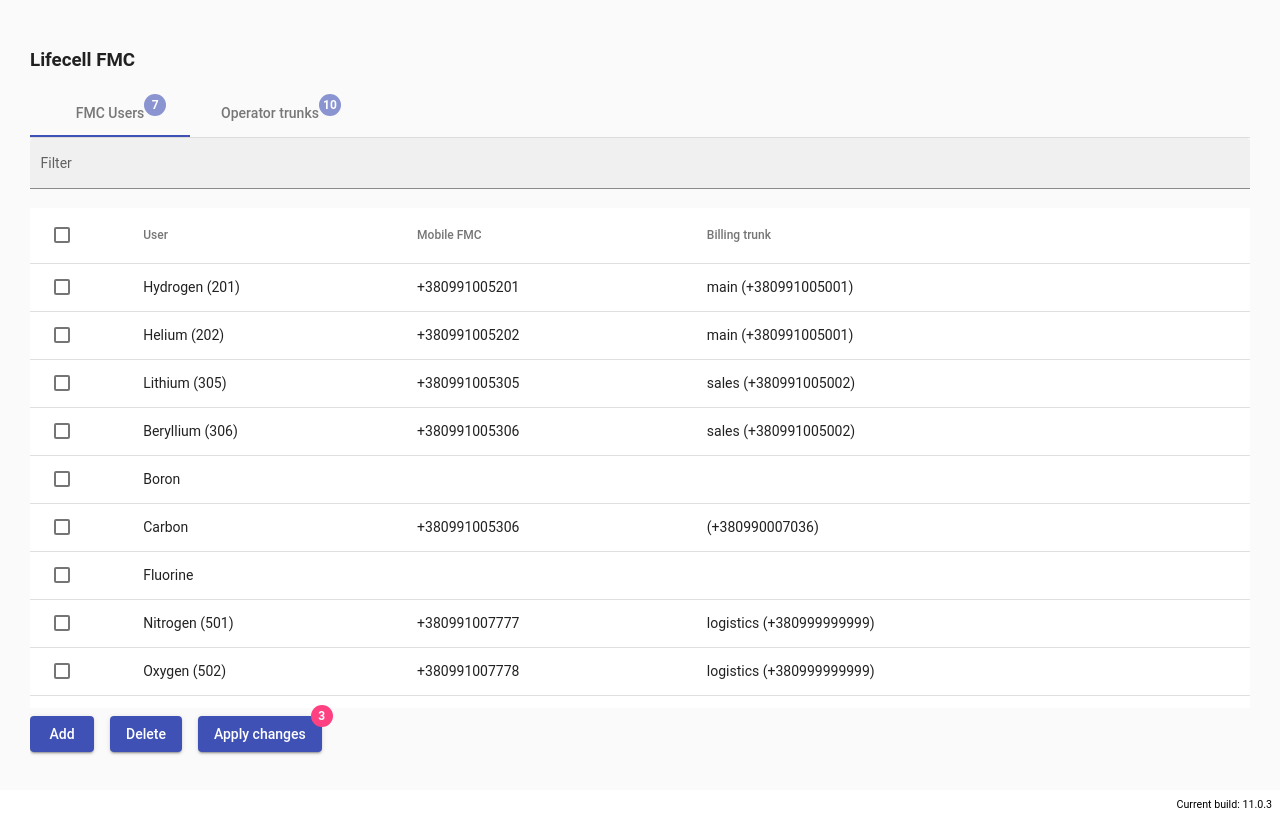
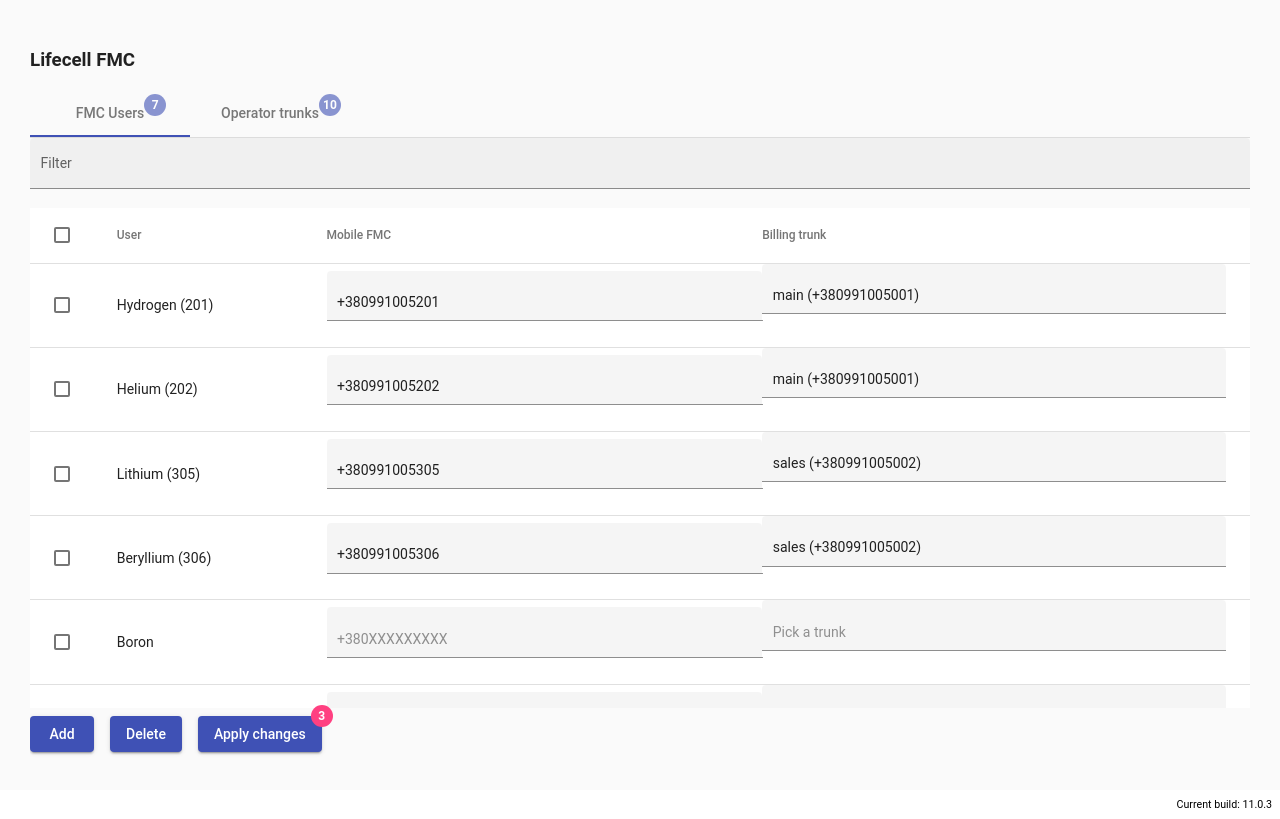
Before and after one commit to handsome911/angular-lpqqvg, an Angular app: page / in a window 1280 px wide. Built offline with nearby package versions, Linux system fonts and the light colour scheme.

Commit message:
3 files modified

```diff
--- a/src/app/table-selection-example.css
+++ b/src/app/table-selection-example.css
@@ -31,3 +31,13 @@
 .example-button-row .mat-button-base {
   margin: 8px 16px 8px 0;
 }
+
+.example-form {
+  min-width: 150px;
+  max-width: 500px;
+  width: 100%;
+}
+
+.example-full-width {
+  width: 100%;
+}
--- a/src/app/table-selection-example.html
+++ b/src/app/table-selection-example.html
@@ -46,13 +46,50 @@
       <!-- Mobile FMC Column -->
       <ng-container matColumnDef="number">
         <th mat-header-cell *matHeaderCellDef mat-sort-header> Mobile FMC </th>
-        <td mat-cell *matCellDef="let element"> {{element.number}} </td>
+        <td mat-cell *matCellDef="let element; let i = index">
+
+          <mat-form-field floatLabel="never">
+            <input matInput
+                    [name]="'number' + i"
+                    value="{{element.number}}"
+                    pattern="(+38)\d{10}"
+                    type="text"
+                    aria-label="number"
+                    placeholder="+380XXXXXXXXX"
+            >
+          </mat-form-field>
+        </td>
       </ng-container>
 
       <!-- Billing trunk Column -->
       <ng-container matColumnDef="trunk">
         <th mat-header-cell *matHeaderCellDef mat-sort-header> Billing trunk </th>
-        <td mat-cell *matCellDef="let element"> {{element.trunk}} </td>
+        <td mat-cell *matCellDef="let element"
+        >
+
+
+<form class="example-form">
+  <mat-form-field>
+    <input matInput
+           [name]="'trunk' + i"
+           value="{{element.trunk}}"
+           type="text"
+           placeholder="Pick a trunk"
+           aria-label="trunk"
+
+           >
+           <!-- [formControl]="myControl"
+           [matAutocomplete]="auto" -->
+    <mat-autocomplete #auto="matAutocomplete" [displayWith]="displayFn">
+      <mat-option *ngFor="let option of filteredOptions | async" [value]="option">
+        {{option}}
+      </mat-option>
+    </mat-autocomplete>
+  </mat-form-field>
+</form>
+
+
+          </td>
       </ng-container>
 
       <tr mat-header-row *matHeaderRowDef="displayedColumns"></tr>
--- a/src/app/table-selection-example.ts
+++ b/src/app/table-selection-example.ts
@@ -1,7 +1,10 @@
 import {SelectionModel} from '@angular/cdk/collections';
-import {AfterViewInit, Component, ViewChild} from '@angular/core';
+import {AfterViewInit, Component, ViewChild, OnInit} from '@angular/core';
 import {MatSort} from '@angular/material/sort';
 import {MatTableDataSource} from '@angular/material/table';
+import {FormControl} from '@angular/forms';
+import {Observable} from 'rxjs';
+import {map, startWith} from 'rxjs/operators';
 
 export interface PeriodicElement {
   position: number;
@@ -48,6 +51,7 @@
   {position: 8, trunkName: '',           trunkNumber: '+380990007039'},
   {position: 9, trunkName: '',           trunkNumber: '+380990007030'},
 ];
+
 /**
  * @title Table with selection
  */
@@ -56,7 +60,7 @@
   styleUrls: ['table-selection-example.css'],
   templateUrl: 'table-selection-example.html',
 })
-export class TableSelectionExample implements AfterViewInit {
+export class TableSelectionExample implements AfterViewInit, OnInit{
 
   hide = true;
 
@@ -121,6 +125,32 @@
     this.dataSource.filter = filterValue.trim().toLowerCase();
   }
 
+  //Autocomplete feature
+
+  myControl = new FormControl();
+  options: string[] = ELEMENT_DATA_SIP.map(function(item) {
+    return (item.trunkName + ' (' + item.trunkNumber +')').trim();
+  }); //['One', 'Two', 'Three'];
+  filteredOptions: Observable<string[]>;
+
+  ngOnInit() {
+    this.filteredOptions = this.myControl.valueChanges
+      .pipe(
+        startWith(''),
+        map(value => this._filter(value))
+      );
+  }
+
+  private _filter(value: string): string[] {
+    const filterValue = value.toLowerCase();
+
+    return this.options.filter(option => option.toLowerCase().includes(filterValue));
+  }
+
+  displayFn(user?: PeriodicElement): string | undefined {
+    return user ? user.trunk : undefined;
+  }
+
 }
 
 
```
